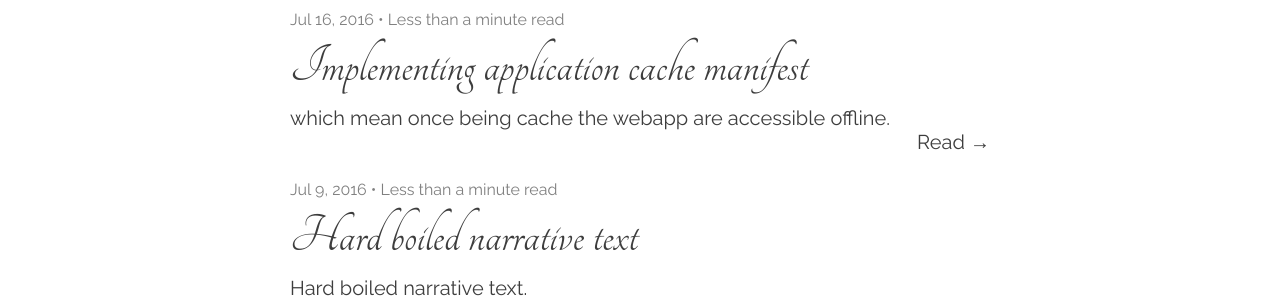
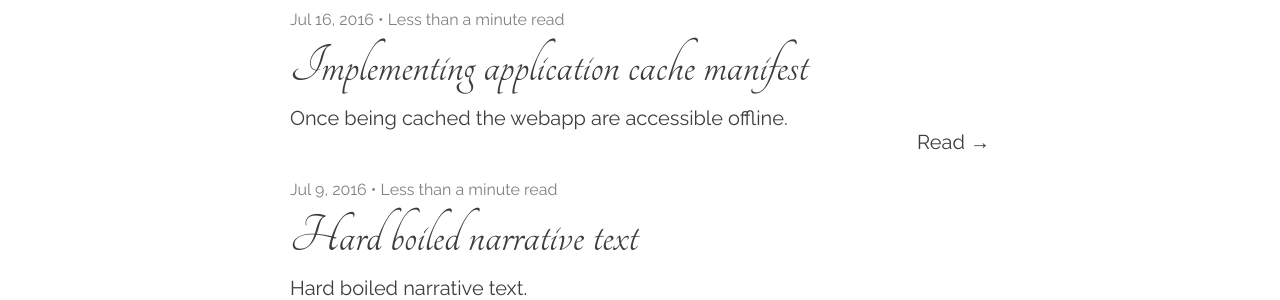
Before and after one commit to anonymoussc/anonymoussc.github.io, a Jekyll site: the page built from index.html, in a window 1280 px wide. Shown: the part 146-446 px from the top of the page. Built offline with Jekyll 4.4.1, drawn with Linux system fonts in a browser that asks for light colours; nearby versions of some CDN libraries; the list of posts is cut into pages by our own code.

Commit message:
Modified 2016-07-16-implementing-application-cache-manifest.markdown

```diff
--- a/_posts/2016-07-16-implementing-application-cache-manifest.markdown
+++ b/_posts/2016-07-16-implementing-application-cache-manifest.markdown
@@ -1,7 +1,7 @@
 ---
 title:  "Implementing application cache manifest"
 date:   2016-07-16 19:05:00
-summary: which mean once being cache the webapp are accessible offline.
+summary: Once being cached the webapp are accessible offline.
 
 ---
 
```
